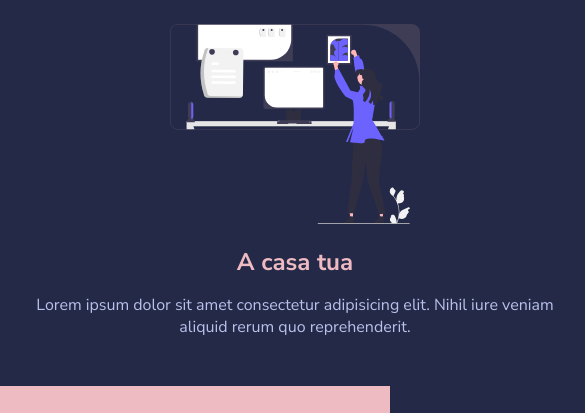
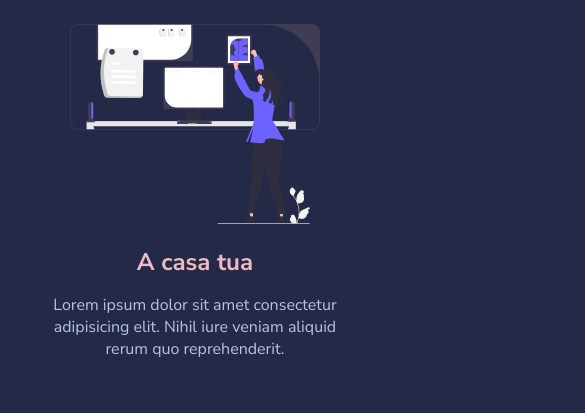
Before and after one commit to Chrissx77/html-css-resp-wannabe, a plain HTML site: page index.html in a window 390 px wide. Shown: the part 209-622 px from the top of the page, 585 px wide, since content can reach past the window. Drawn offline with Linux system fonts and the light colour scheme.

Commit message:
fix-480 / fix-768

```diff
--- a/css/style.css
+++ b/css/style.css
@@ -127,3 +127,22 @@ img {
 /************************************************
     SOLUZIONE RESPONSIVE
  ************************************************/
+@media all and (max-width: 768px){
+    .container{
+        width: 100%;
+    }
+}
+
+@media all and (max-width: 480px){
+    .row{
+        display: block;
+    }
+
+    .lessons .col,
+    .steps .col,
+    .why-us .col-left,
+    .why-us .col-right {
+        width: 100%;
+        margin-bottom: 3.5rem;
+    }
+}
--- a/index.html
+++ b/index.html
@@ -2,6 +2,7 @@
 <html>
     <head>
         <meta charset="utf-8" />
+        <meta name=“viewport” content=“width=device-width, initial-scale=1.0”>
         <title>Boolean Academy</title>
         <!-- Fonts -->
         <link
```
